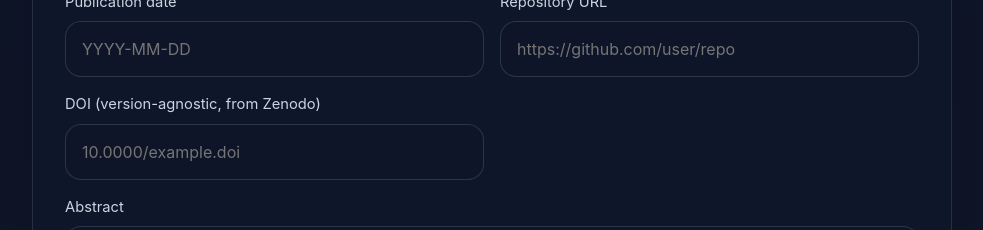
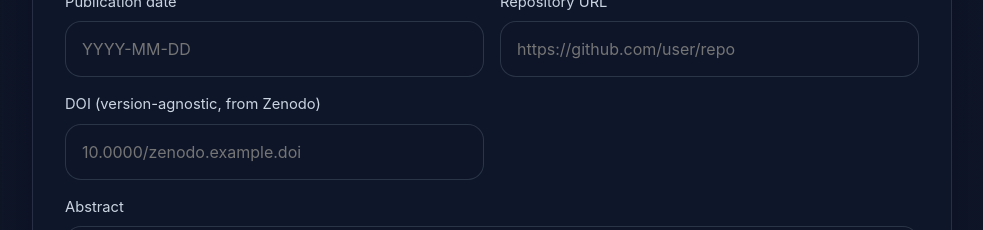
Before and after one commit to Imageomics/OpenCite, a React (Vite) app: page / in a window 1280 px wide. Shown: the part 1020-1250 px from the top of the page, without its empty margins (148-1131 px from the left). Built offline with nearby package versions, Linux system fonts and the light colour scheme.

Commit message:
Update src/App.jsx
Co-authored-by: Elizabeth Campolongo <38985481+egrace479@users.noreply.github.com>

```diff
--- a/src/App.jsx
+++ b/src/App.jsx
@@ -492,7 +492,7 @@ export default function App() {
 
           <label>
             <span>DOI (version-agnostic, from Zenodo)</span>
-            <input name="doi" value={form.doi} onChange={updateField} placeholder="10.0000/example.doi" />
+            <input name="doi" value={form.doi} onChange={updateField} placeholder="10.0000/zenodo.example.doi" />
           </label>
 
           <label className="full-width">
```
